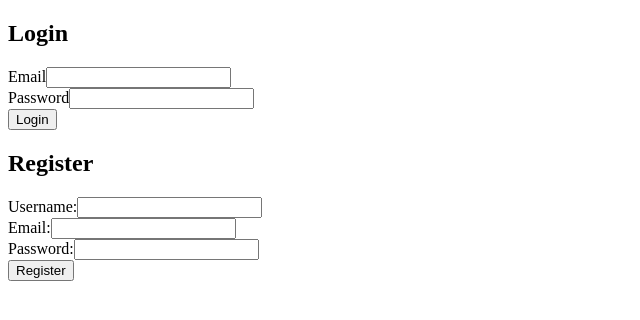
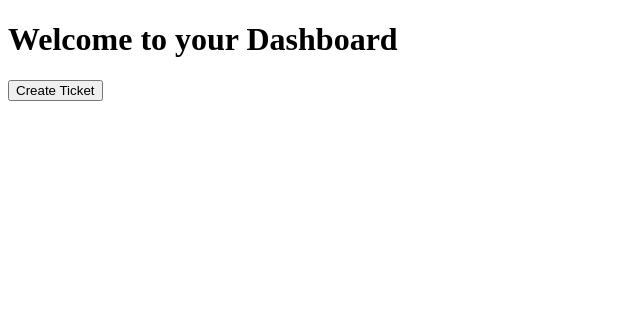
Before and after one commit to autotetra/Education, a React (Create React App) app in the folder IHU/Master/Dissertation/Real Time Ticketing System/front-end/: page /dashboard in a window 1280 px wide. Shown: the top 320 px of the page, without its empty margins (0-640 px from the left). Built offline with nearby package versions, Linux system fonts and the light colour scheme.

Commit message:
extend react

```diff
--- a/IHU/Master/Dissertation/Real Time Ticketing System/front-end/src/App.js
+++ b/IHU/Master/Dissertation/Real Time Ticketing System/front-end/src/App.js
@@ -1,13 +1,16 @@
 import React from "react";
-import Login from "./Login";
-import Register from "./Register";
+import { BrowserRouter as Router, Routes, Route } from "react-router-dom";
+import Home from "./components/Home";
+import Dashboard from "./components/Dashboard";
 
 function App() {
   return (
-    <div>
-      <Login />
-      <Register />
-    </div>
+    <Router>
+      <Routes>
+        <Route path="/" element={<Home />} />
+        <Route path="/dashboard" element={<Dashboard />} />
+      </Routes>
+    </Router>
   );
 }
 
--- /dev/null
+++ b/IHU/Master/Dissertation/Real Time Ticketing System/front-end/src/components/Dashboard.js
@@ -0,0 +1,12 @@
+import React from "react";
+
+function Dashboard() {
+  return (
+    <div>
+      <h1>Welcome to your Dashboard</h1>
+      <button>Create Ticket</button>
+    </div>
+  );
+}
+
+export default Dashboard;
--- /dev/null
+++ b/IHU/Master/Dissertation/Real Time Ticketing System/front-end/src/components/Home.js
@@ -0,0 +1,17 @@
+import React from "react";
+import Login from "./Login";
+import Register from "./Register";
+
+function Home() {
+  return (
+    <div>
+      <h1>Welcome to the Ticketing System</h1>
+      <div>
+        <Login />
+        <Register />
+      </div>
+    </div>
+  );
+}
+
+export default Home;
--- a/IHU/Master/Dissertation/Real Time Ticketing System/front-end/src/Login.js
+++ b/IHU/Master/Dissertation/Real Time Ticketing System/front-end/src/components/Login.js
@@ -1,10 +1,12 @@
 import React, { useState, useEffect } from "react";
 import axios from "axios";
-import endpoints from "./api/endpoints";
+import endpoints from "../api/endpoints.js";
+import { useNavigate } from "react-router-dom";
 
 function Login() {
   const [email, setEmail] = useState("");
   const [password, setPassword] = useState("");
+  const navigate = useNavigate(); // Initialize navigate
 
   useEffect(() => {
     const token = localStorage.getItem("token");
@@ -25,12 +27,15 @@ function Login() {
         console.log("Login successful:", response.data); // Loge the response data
         const token = response.data.token; // Get the token from response
         localStorage.setItem("token", response.data.token);
+        navigate("/dashboard"); // Redirect user to the dashboard page
       })
       .catch((error) => {
-        if (error.message) {
-          console.log(error("Login error:", error.response.data.message)); // Display the error message from backend
-        } else {
-          console.error("An error occurred:", error.message);
+        if (
+          error.response &&
+          error.response.data &&
+          error.response.data.message
+        ) {
+          console.error("Login error:", error.response.data.message); // Display error message from backend
         }
       });
   };
--- a/IHU/Master/Dissertation/Real Time Ticketing System/front-end/src/Register.js
+++ b/IHU/Master/Dissertation/Real Time Ticketing System/front-end/src/components/Register.js
@@ -1,11 +1,13 @@
 import React, { useState } from "react";
 import axios from "axios";
-import endpoints from "./api/endpoints.js";
+import endpoints from "../api/endpoints.js";
+import { useNavigate } from "react-router-dom";
 
 function Register() {
   const [username, setUserName] = useState("");
   const [email, setEmail] = useState("");
   const [password, setPassword] = useState("");
+  const navigate = useNavigate(); // Initialize navigate
 
   const handleRegister = (e) => {
     e.preventDefault();
@@ -17,9 +19,14 @@ function Register() {
       })
       .then((response) => {
         console.log(response.data);
+        navigate("/dashboard"); // Redirect user to the dashboard page
       })
       .catch((error) => {
-        console.log("Error logging in:", error);
+        if (error.response && error.response.data.message) {
+          console.error("Registration error:", error.response.data.message);
+        } else {
+          console.error("An error occurred:", error.message);
+        }
       });
   };
 
```
